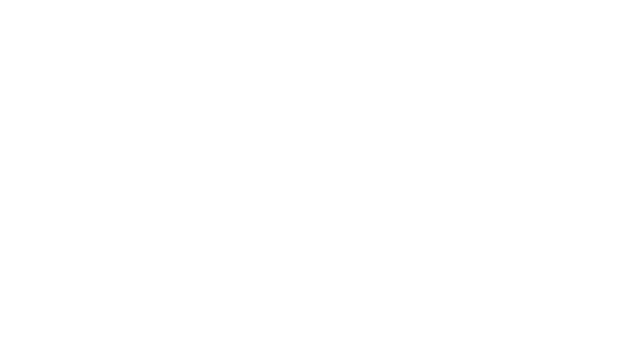
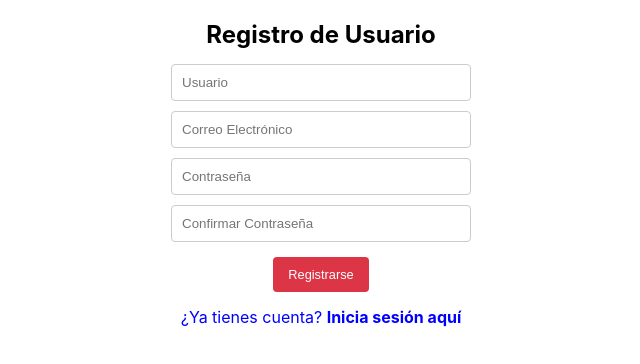
Before and after one commit to DavordCm/react_munichorrillos, a React (Create React App) app: page /register in a window 1280 px wide. Before the commit this address had no page. Shown: the top 364 px of the page, without its empty margins (319-959 px from the left). Built offline with nearby package versions, Linux system fonts and the light colour scheme.

Commit message:
avance de registrar

```diff
--- a/src/App.js
+++ b/src/App.js
@@ -1,6 +1,8 @@
 import React from "react";
 import { BrowserRouter as Router, Routes, Route, Navigate } from "react-router-dom";
 import Login from "./components/login.js";
+import Register from "./components/register.js"
+
 import Menu from "./pages/menu/menu.js";
 import Municipalidad from "./pages/municipalidad/municipalidad.js";
 import Deposito from "./pages/deposito/deposito.js";
@@ -21,6 +23,7 @@ function App() {
       <Routes>
         <Route path="/" element={<Navigate to="/login" />} />
         <Route path="/login" element={<Login />} />
+        <Route path="/register" element={<Register />} />
         <Route path="/menu" element={<PrivateRoute element={<Menu />} />} />
         <Route path="/municipalidad" element={<PrivateRoute element={<Municipalidad />} />} />
         <Route path="/horarios" element={<PrivateRoute element={<Horario />} />} />
--- a/src/components/register.css
+++ b/src/components/register.css
@@ -0,0 +1,32 @@
+.register-container {
+    width: 300px;
+    margin: 0 auto;
+    text-align: center;
+  }
+
+  .register-container input {
+    display: block;
+    width: 100%;
+    padding: 10px;
+    margin: 10px 0;
+  }
+
+  .error-message {
+    color: red;
+    font-size: 14px;
+  }
+
+  .success-message {
+    color: green;
+    font-size: 14px;
+  }
+
+  .login-link {
+    margin-top: 10px;
+    cursor: pointer;
+    color: blue;
+  }
+
+  .login-link span {
+    font-weight: bold;
+  }
--- a/src/components/register.js
+++ b/src/components/register.js
@@ -0,0 +1,97 @@
+import React, { useState } from "react";
+import { useNavigate } from "react-router-dom";
+import "./register.css";
+
+const Register = () => {
+  const [formData, setFormData] = useState({
+    username: "",
+    email: "",
+    password: "",
+    confirmPassword: "",
+  });
+
+  const [error, setError] = useState(null);
+  const [success, setSuccess] = useState(false);
+  const navigate = useNavigate();
+
+  const handleChange = (e) => {
+    const { name, value } = e.target;
+    setFormData({ ...formData, [name]: value });
+  };
+
+  const handleSubmit = (e) => {
+    e.preventDefault();
+
+    if (!formData.username || !formData.email || !formData.password || !formData.confirmPassword) {
+      setError("Todos los campos son obligatorios.");
+      return;
+    }
+
+    if (formData.password !== formData.confirmPassword) {
+      setError("Las contraseñas no coinciden.");
+      return;
+    }
+
+    // Simulación de guardado en localStorage (puede cambiarse por una API real)
+    const newUser = {
+      username: formData.username,
+      email: formData.email,
+      password: formData.password,
+    };
+
+    localStorage.setItem("user", JSON.stringify(newUser));
+
+    setSuccess(true);
+    setError(null);
+
+    // Redirigir al login después de 2 segundos
+    setTimeout(() => navigate("/login"), 2000);
+  };
+
+  return (
+    <div className="register-container">
+      <h2>Registro de Usuario</h2>
+      <form onSubmit={handleSubmit}>
+        <input
+          type="text"
+          name="username"
+          placeholder="Usuario"
+          value={formData.username}
+          onChange={handleChange}
+        />
+        <input
+          type="email"
+          name="email"
+          placeholder="Correo Electrónico"
+          value={formData.email}
+          onChange={handleChange}
+        />
+        <input
+          type="password"
+          name="password"
+          placeholder="Contraseña"
+          value={formData.password}
+          onChange={handleChange}
+        />
+        <input
+          type="password"
+          name="confirmPassword"
+          placeholder="Confirmar Contraseña"
+          value={formData.confirmPassword}
+          onChange={handleChange}
+        />
+
+        {error && <p className="error-message">{error}</p>}
+        {success && <p className="success-message">Registro exitoso. Redirigiendo...</p>}
+
+        <button type="submit">Registrarse</button>
+      </form>
+
+      <p className="login-link" onClick={() => navigate("/login")}>
+        ¿Ya tienes cuenta? <span>Inicia sesión aquí</span>
+      </p>
+    </div>
+  );
+};
+
+export default Register;
```
